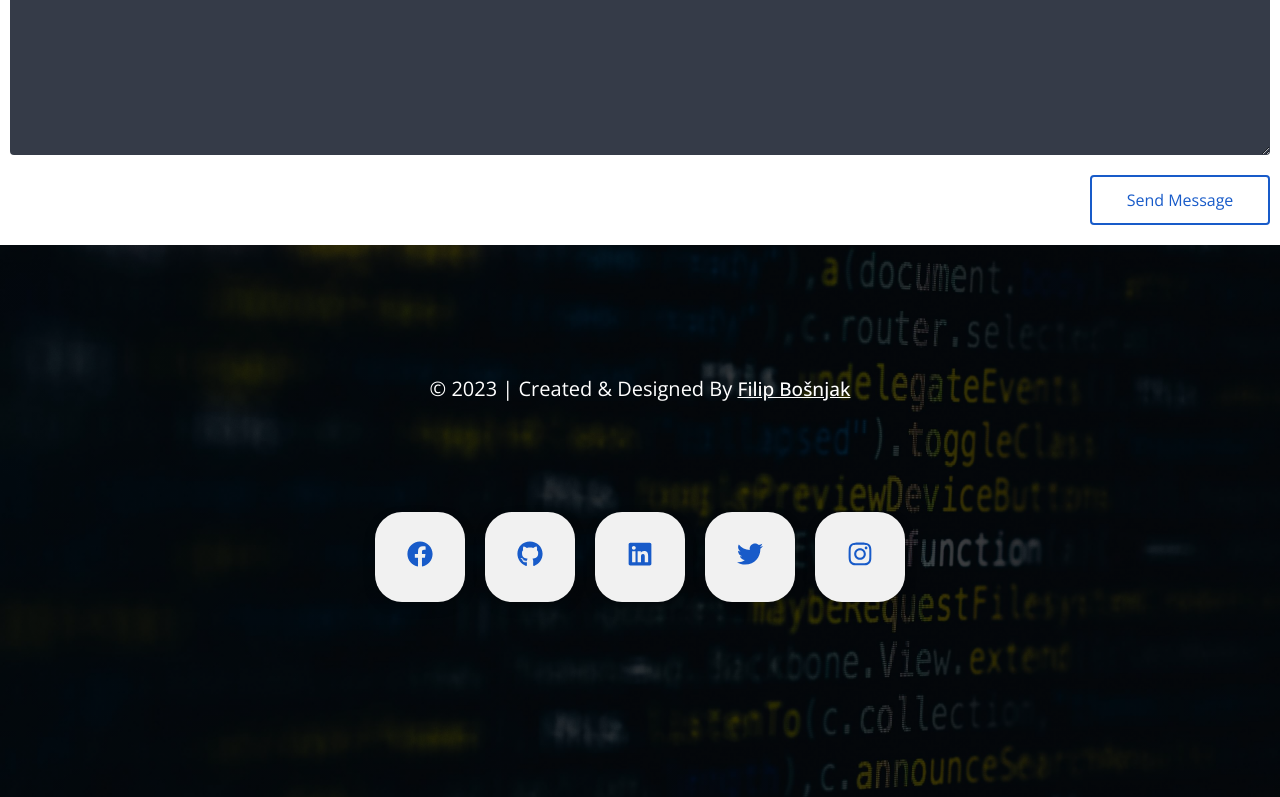
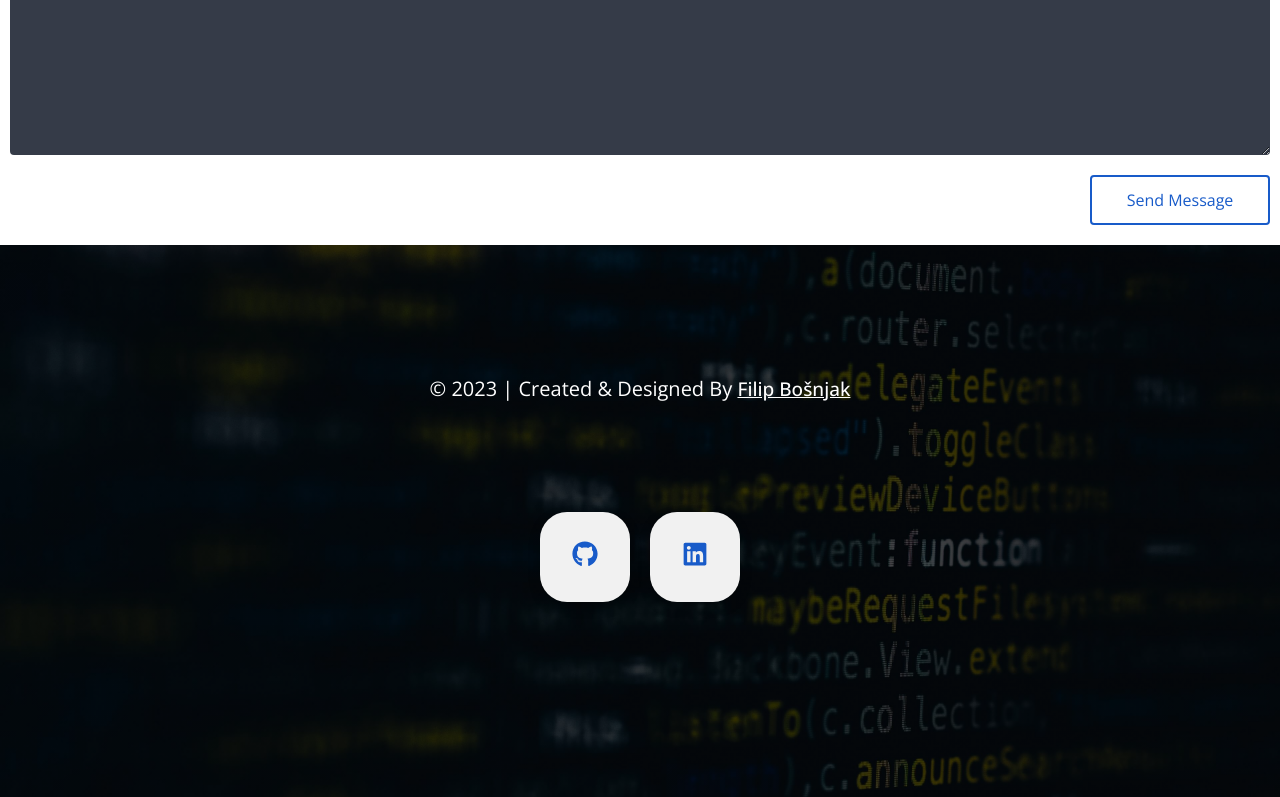
Before and after one commit to filipbosnjak/portfolio-next-ts, a Next.js app: page / in a window 1280 px wide. Shown: the part 3942-4739 px from the top of the page. Built offline with nearby package versions, Linux system fonts and the light colour scheme; a web font is replaced by a local one.

Commit message:
Removed unused social icons from footer, improved styles for Navbar and Contact components, and updated tsconfig.json for better readability and configuration.

```diff
--- a/components/Footer.tsx
+++ b/components/Footer.tsx
@@ -3,11 +3,8 @@
 import Link from "next/link";
 import { FaLocationArrow } from "react-icons/fa";
 import {
-  FaFacebook,
   FaGithub,
   FaLinkedin,
-  FaTwitter,
-  FaInstagram,
 } from "react-icons/fa";
 
 const Footer = () => {
@@ -37,17 +34,6 @@
             <Link href={"/blog"}>Filip Bošnjak</Link>
           </div>
           <div className={styles.middle}>
-            <div className={styles.f1}>
-              <a
-                className={styles.btn}
-                href="https://www.facebook.com/filip.bosnjak.7509"
-                target="_blank"
-              >
-                <i className="fab fa-facebook-f">
-                  <FaFacebook />
-                </i>
-              </a>
-            </div>
             <div className={styles.f2}>
               <a
                 className={styles.btn}
@@ -72,21 +58,6 @@
               </a>
             </div>
 
-            <div className={styles.f4}>
-              <a className={styles.btn} href="">
-                <i className="fab fa-twitter">
-                  <FaTwitter />
-                </i>
-              </a>
-            </div>
-
-            <div className={styles.f5}>
-              <a className={styles.btn} href="">
-                <i className="fab fa-instagram ">
-                  <FaInstagram />
-                </i>
-              </a>
-            </div>
           </div>
         </div>
       </footer>
--- a/styles/components/Contact.module.scss
+++ b/styles/components/Contact.module.scss
@@ -4,7 +4,8 @@
   width: 100%;
   margin: 0 auto;
   background-color: $main-white;
-  height: 100%;
+  height: auto;
+  min-height: 100vh;
   padding: 10px;
 
   .sectionTitle {
@@ -95,7 +96,7 @@
 
 @include mobile {
   .contact {
-    height: 105vh;
+    height: auto;
     .sectionTitle {
       width: 50%;
     }
--- a/styles/components/Navbar.module.scss
+++ b/styles/components/Navbar.module.scss
@@ -98,10 +98,18 @@
 
         a {
           display: block;
+          color: $main-white !important;
           font-size: 30px;
           font-weight: lighter;
           margin: 30px 0;
           text-decoration: none;
+
+          &:hover,
+          &:focus,
+          &:active,
+          &:visited {
+            color: $main-white !important;
+          }
         }
       }
     }
```
Also changed, not shown: tsconfig.json (+18 -6 lines).
